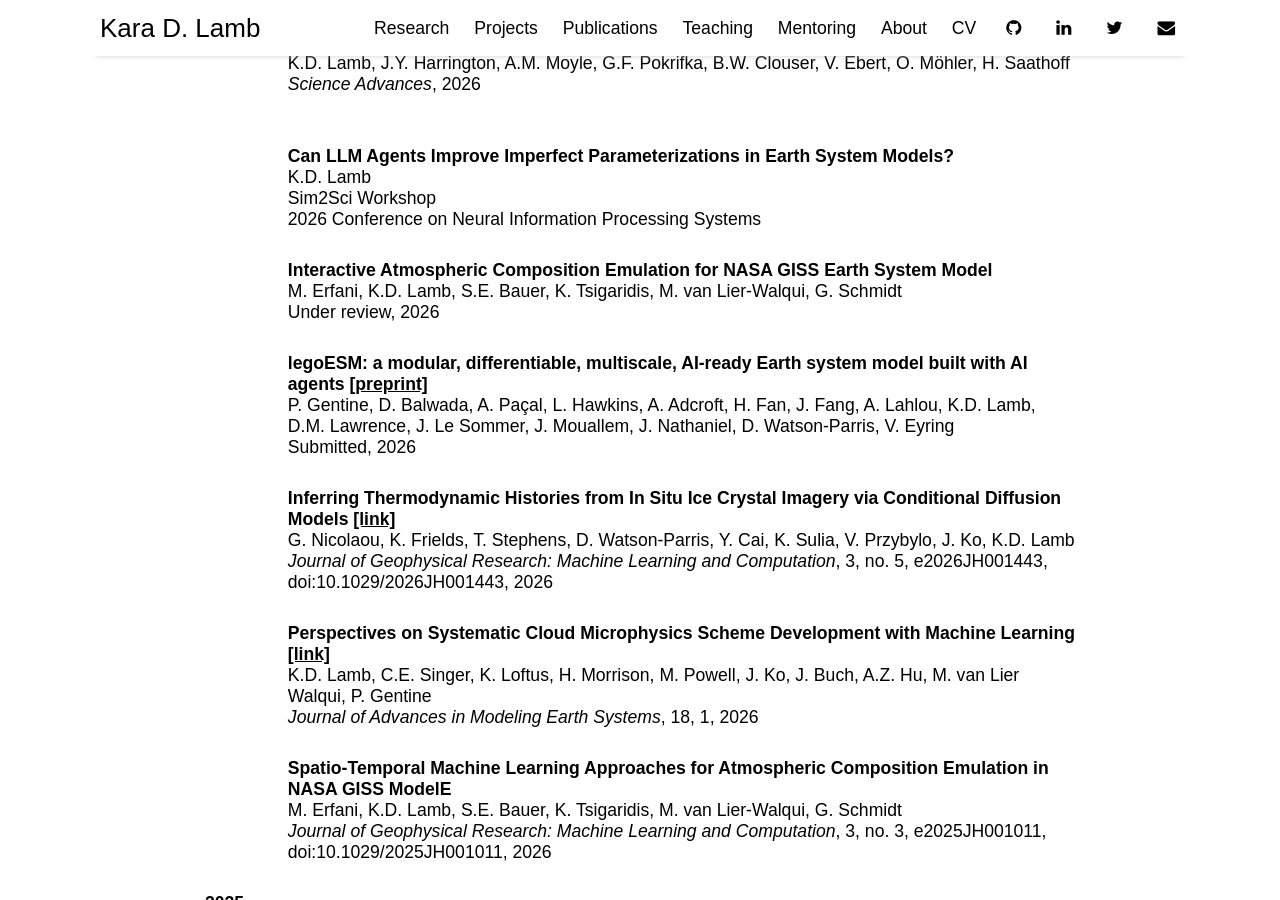
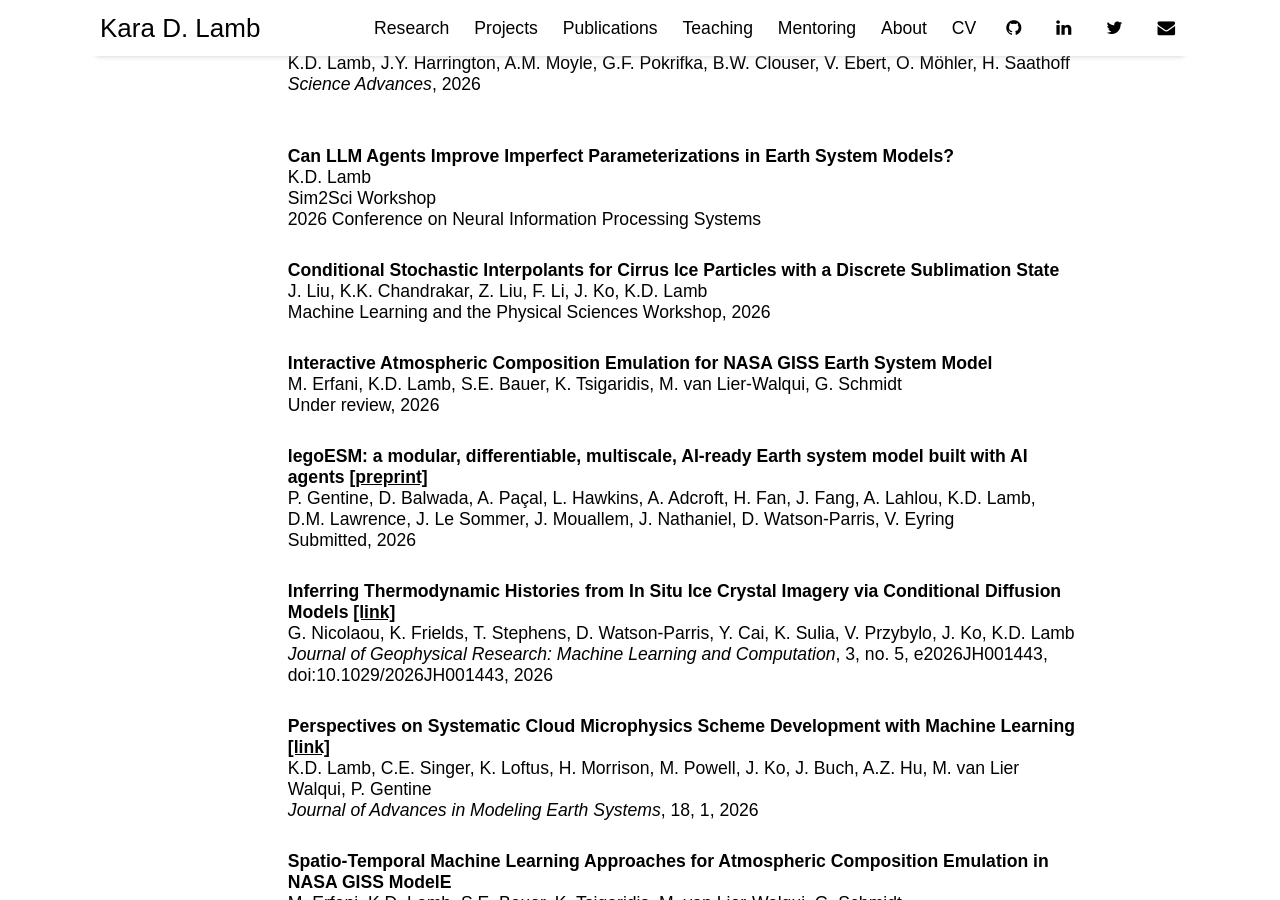
Before and after one commit to kdlamb/kdlamb.github.io, a Jekyll site: the page built from pages/publications.md, in a window 1280 px wide and 900 px high, scrolled down 473 px. Built offline with Jekyll 4.4.1, drawn with Linux system fonts in a browser that asks for light colours; nearby versions of some CDN libraries.

Commit message:
Add ML4PS 2026 workshop paper (Liu et al.)
Co-Authored-By: Claude Opus 5.5 (1M context) <noreply@anthropic.com>

```diff
--- a/pages/publications.md
+++ b/pages/publications.md
@@ -31,6 +31,13 @@ K.D. Lamb, J.Y. Harrington, A.M. Moyle, G.F. Pokrifka, B.W. Clouser, V. Ebert, O
 K.D. Lamb<br>
 Sim2Sci Workshop <br>
 2026 Conference on Neural Information Processing Systems<br></td>
+</tr>
+
+ <tr>
+<td></td>
+<td><strong>Conditional Stochastic Interpolants for Cirrus Ice Particles with a Discrete Sublimation State</strong><br>
+J. Liu, K.K. Chandrakar, Z. Liu, F. Li, J. Ko, K.D. Lamb<br>
+Machine Learning and the Physical Sciences Workshop, 2026<br></td>
 </tr>
 
  <tr>
```
